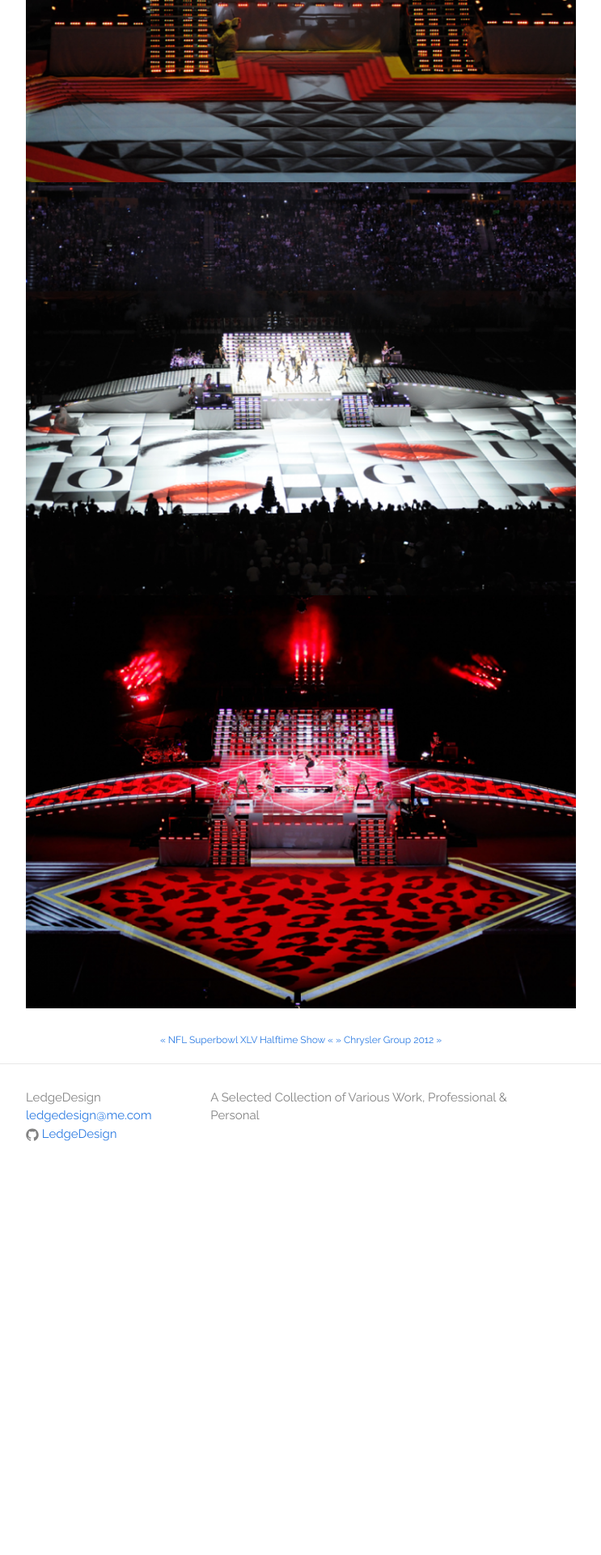
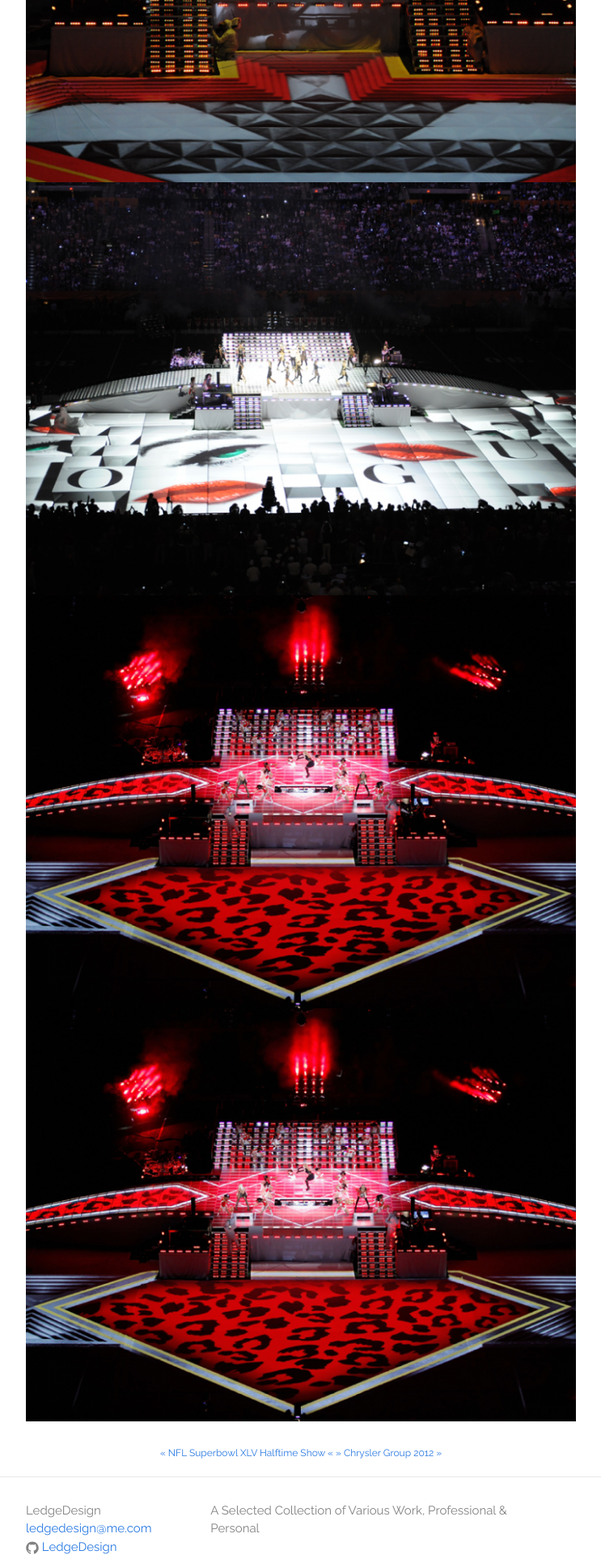
Before and after one commit to LedgeDesign/Home, a Jekyll site: the page built from _liveevents/superbowl-xlvi-halftime.md, in a window 1280 px wide. Shown: the part 4480-6400 px from the top of the page at 81% size, without its empty margins (268-1011 px from the left). Built offline with Jekyll 4.4.1, drawn with Linux system fonts in a browser that asks for light colours; nearby versions of some CDN libraries; before the commit the page ends 5951 px from its top, so only the background shows below that.

Commit message:
Reload .md

```diff
--- a/_liveevents/superbowl-xlvi-halftime.md
+++ b/_liveevents/superbowl-xlvi-halftime.md
@@ -18,3 +18,4 @@ Responsible for engineering, designing and drafting Madonna's halftime show stag
 ![Image](MadonnaNFL3.png)
 ![Image](MadonnaNFL4.png)
 ![Image](MadonnaNFL5.png)
+![Image](MadonnaNFL5.png)
```
